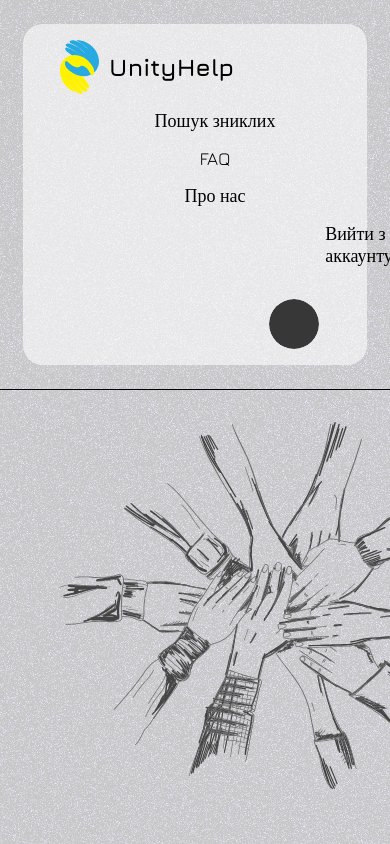
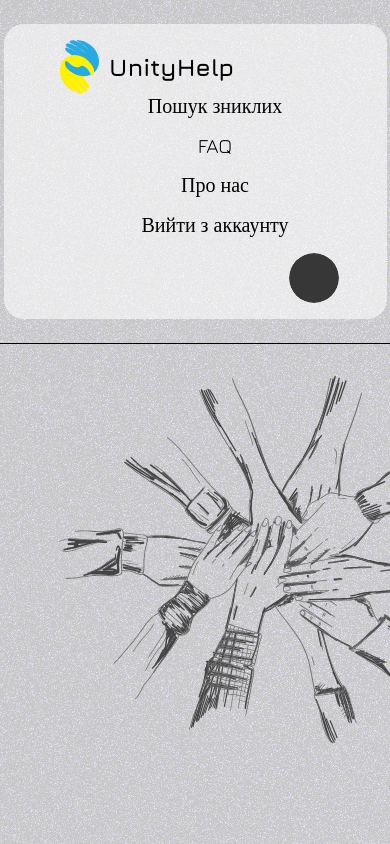
Before and after one commit to team-AWL/HelperFront, a React (Create React App) app: page /search in a window 390 px wide. Built offline with nearby package versions, Linux system fonts and the light colour scheme.

Commit message:
next commit

```diff
--- a/src/components/Header/header.css
+++ b/src/components/Header/header.css
@@ -1,28 +1,29 @@
 .header {
-    width: 80%;
+    width: 90vw;
     height: 79px;
     position: relative;
     border-radius: 51px;
     display: flex;
-    justify-content: center;
+    justify-content: space-between;
     align-items: center;
     margin: 1.5rem auto;
+    padding: 0 20px;
     background-color: rgba(255, 255, 255, 0.58);
 }
 
 .navList {
     list-style: none;
     display: flex;
-    margin-right: 20px;
+    margin: 0;
 }
 
 .navItem {
-    margin-right: 5rem;
+    margin-right: 3rem;
     font-size: 22px;
 }
 
 .navItem:last-child {
-    margin-left: 18rem;
+    margin-left: auto;
 }
 
 .sunLight {
@@ -36,9 +37,9 @@
 }
 
 .userProfile {
-    margin-left: auto;
     display: flex;
     align-items: center;
+    margin-left: auto;
 }
 
 
@@ -86,7 +87,7 @@
     margin-right: 2rem;
   }
 
-@media (max-width: 768px) {
+@media (max-width: 1200px) {
     .header {
         flex-direction: column;
         height: auto;
@@ -97,11 +98,11 @@
     .logo {
         margin-right: 0;
         margin-left: 0;
-        font-size: 16px;
+        font-size: 20px;
     }
 
     .logoText {
-        margin-left: 5px;
+        margin-left: 1rem;
     }
 
     .navList {
@@ -112,7 +113,7 @@
 
     .navItem {
         margin-right: 0;
-        font-size: 18px;
+        font-size: 20px;
         margin-bottom: 1rem;
     }
 
--- a/src/components/Header/header.js
+++ b/src/components/Header/header.js
@@ -37,7 +37,7 @@ const Header = () => {
                     <li className="navItem" onClick={handleLogoClick2} style={{ cursor: 'pointer' }}>Пошук зниклих</li>
                     <li className="navItem">FAQ</li>
                     <li className="navItem">Про нас</li>
-                    <li onClick={handleSignOut} style={{cursor: 'pointer'}} className="navItem">Вийти з аккаунту</li>
+                    <li onClick={handleSignOut} style={{ cursor: 'pointer', alignSelf: 'flex-end' }} className="navItem">Вийти з аккаунту</li>
                 </ul>
             </nav>
             <div className="userProfile">
```
